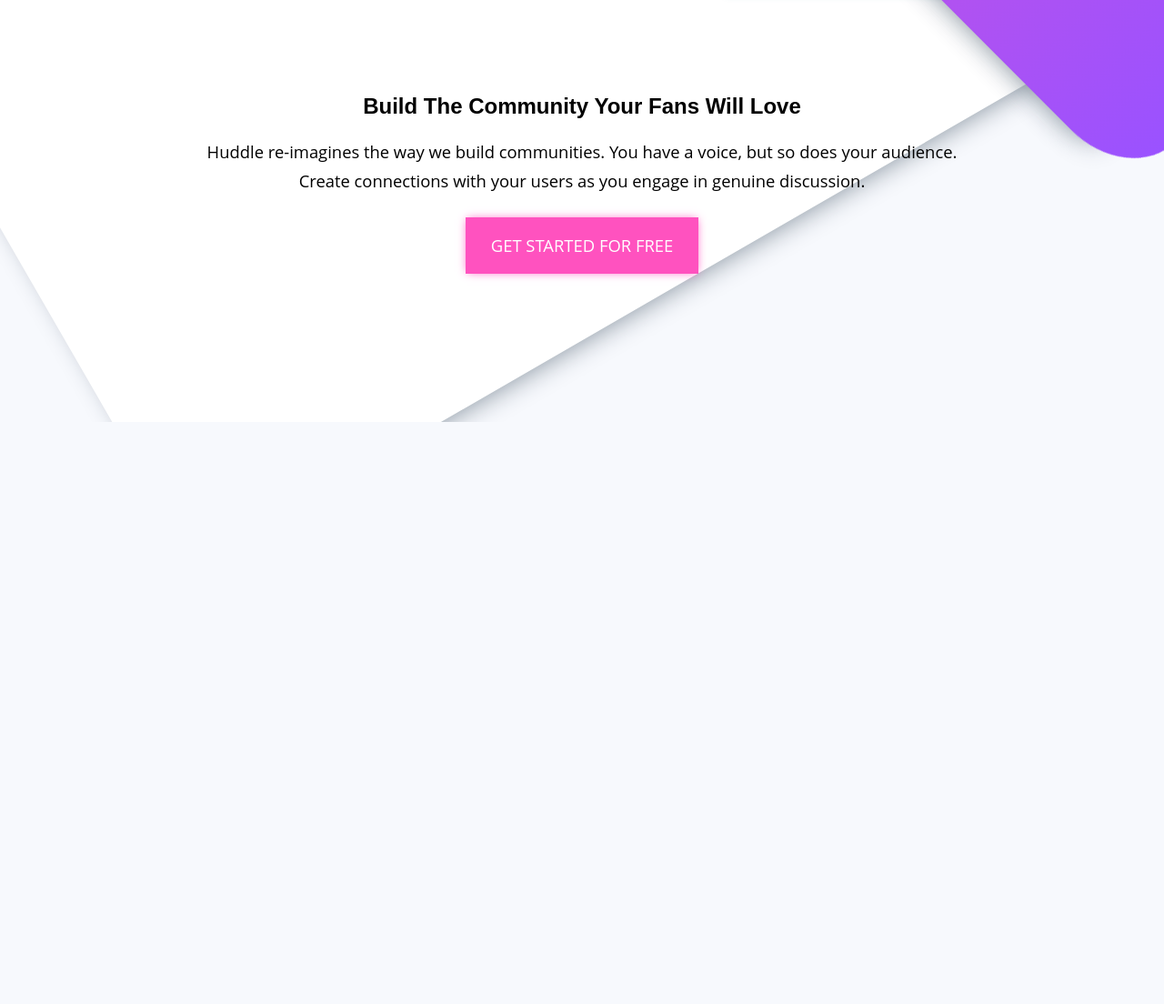
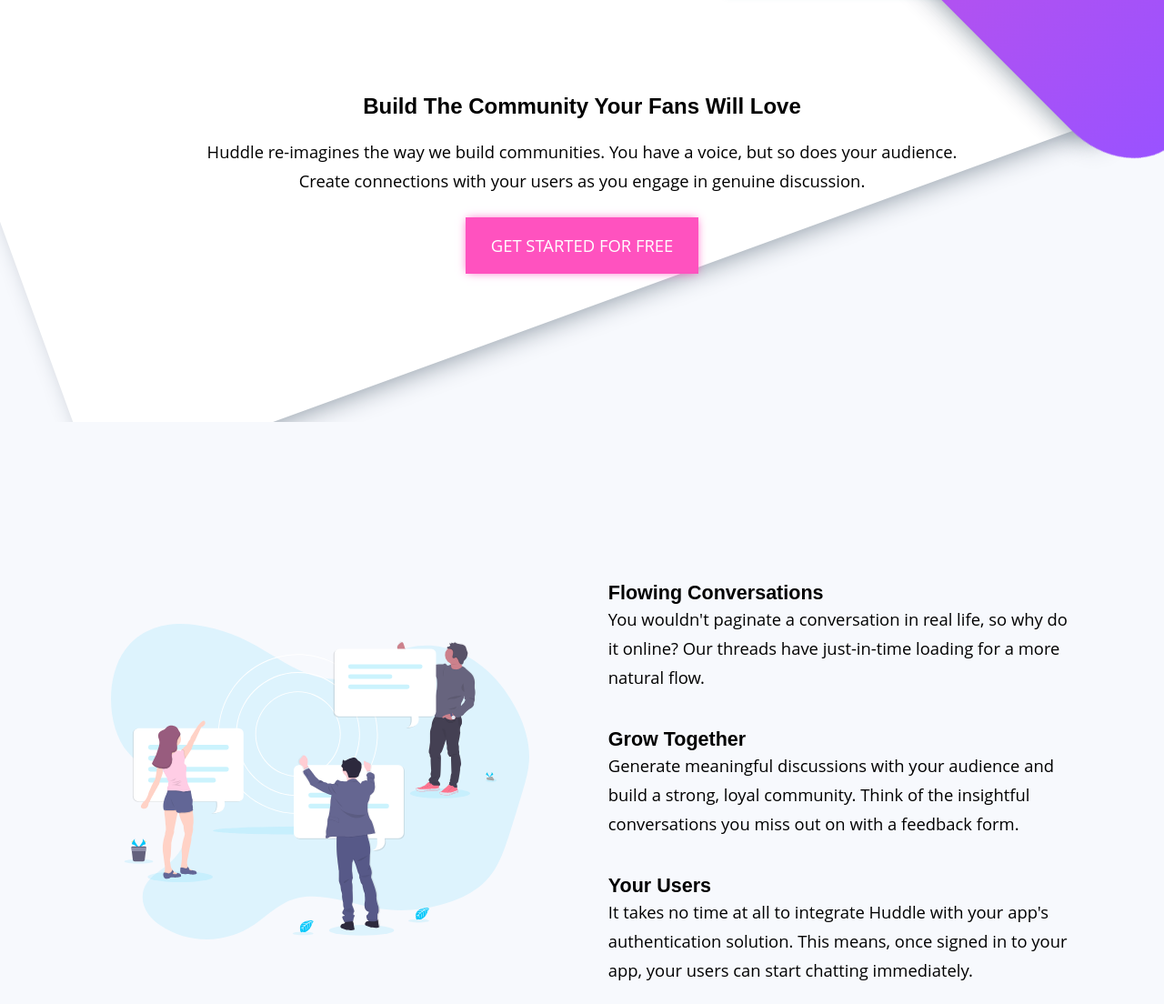
Before and after one commit to HaganMcPhail/huddle, a plain HTML site: page index.html in a window 1280 px wide. Shown: the part 736-1840 px from the top of the page at 91% size. Before the commit the page ends 1200 px from the top, so only its background shows below. Drawn offline with Linux system fonts and the light colour scheme; a web font is replaced by a local one.

Commit message:
added articles

```diff
--- a/css/index.less
+++ b/css/index.less
@@ -46,8 +46,8 @@ body {
       height: 100vw;
       width: 60vw;
       background-color: white;
-      transform: rotate(60deg);
-      top: 5vw;
+      transform: rotate(70deg);
+      top: 4vw;
       left: 15vw;
       z-index: 2;
       //-webkit-animation: teeter 10s infinite linear;
@@ -91,16 +91,18 @@ header {
     }
   }
 }
+
 main {
   z-index: 10;
   position: relative;
   width: 100%;
-  max-width:1100px;
   margin: auto;
   display: flex;
+  justify-content: center;
+  &.half {
+    max-width:1100px;
     flex-direction: column;
-  justify-content: center;
-  section {
+    section.hero {
       display: flex;
       flex-direction: column;
       justify-content: center;
@@ -131,6 +133,43 @@ main {
       }
     }
   }
+  &.full {
+    flex-direction: row;
+    section.pitches {
+      margin-top: 20%;
+      display: flex;
+      flex-direction: row;
+      justify-content: center;
+    }
+    section.pitch-img {
+      display: flex;
+      flex-direction: column;
+      justify-content: center;
+      align-items: center;
+      flex-basis: 45%;
+      img {
+        width: 80%;
+      }
+    }
+    section.pitch-text {
+      display: flex;
+      flex-direction: column;
+      justify-content: center;
+      align-items: center;
+      flex-basis: 45%;
+      article {
+        width: 90%;
+        h3 {
+          margin-bottom: 0px;
+        }
+        p {
+          margin-top: 0px;
+          line-height: 2rem;
+        }
+      }
+    }
+  }
+}
 
 @-webkit-keyframes teeter {
   0% {
--- a/index.html
+++ b/index.html
@@ -42,11 +42,11 @@
       </div>
     </nav>
   </header>
-  <main>
-    <section>
+  <main class="half">
+    <section class="hero">
       <img class="hero-img" src="/images/hero.svg" alt="image of website with ongoing communication between team members">
     </section>
-    <section>
+    <section class="hero">
       <div class="hero-text">
         <h2>Build The Community Your Fans Will Love</h2>
         <p>Huddle re-imagines the way we build communities. You have a voice, but so does your audience.
@@ -54,14 +54,30 @@
         <a href="#">Get Started For Free</a>
       </div>
     </section>
-    <section>
-      <article>
-        <img src="" alt="">
-      </article>
-      <article>
-
-      </article>
+  </main>
+  <main class="full">
+    <section class="pitches">
+      <section class="pitch-img">
+        <img src="/images/users.svg" alt="">
+      </section>
+      <section class="pitch-text">
+        <article>
+          <h3>Flowing Conversations</h3>
+          <p>You wouldn't paginate a conversation in real life, so why do it online? Our threads have just-in-time loading for a more natural flow.</p>
+        </article>
+        <article>
+          <h3>Grow Together</h3>
+          <p>Generate meaningful discussions with your audience and build a strong, loyal community. Think of the insightful conversations you miss out on with a feedback form.</p>
+        </article>
+        <article>
+          <h3>Your Users </h3>
+          <p>It takes no time at all to integrate Huddle with your app's authentication solution. This means, once signed in to your app, your users can start chatting immediately.</p>
+        </article>
+      </section>
     </section>
   </main>
 </body>
 </html>
+
+Try It Free Fully featured 30-day free trial - no credit card required Get Started For Free © Copyright 2019 Huddle. All rights reserved. About Us What We Do FAQ Career Blog Contact Us Subscribe To receive tips on how to grow your community, sign up to our weekly newsletter. We’ll never send you spam or pass on your email address Subscribe
+Challenge by Frontend Mentor. Coded by Your Name Here.
```
Also changed, not shown: dist/index.css, images/users.svg (renamed from images/illustration-your-users.svg). Lines whose indentation alone changed are shown as unchanged.
